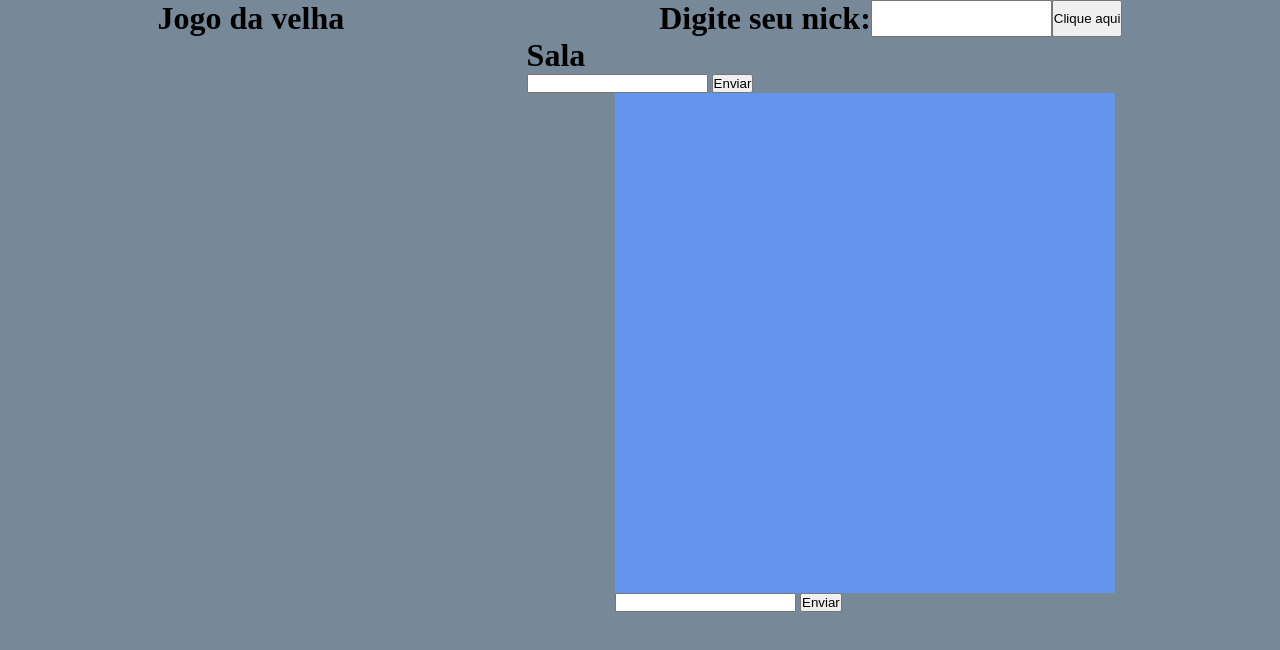
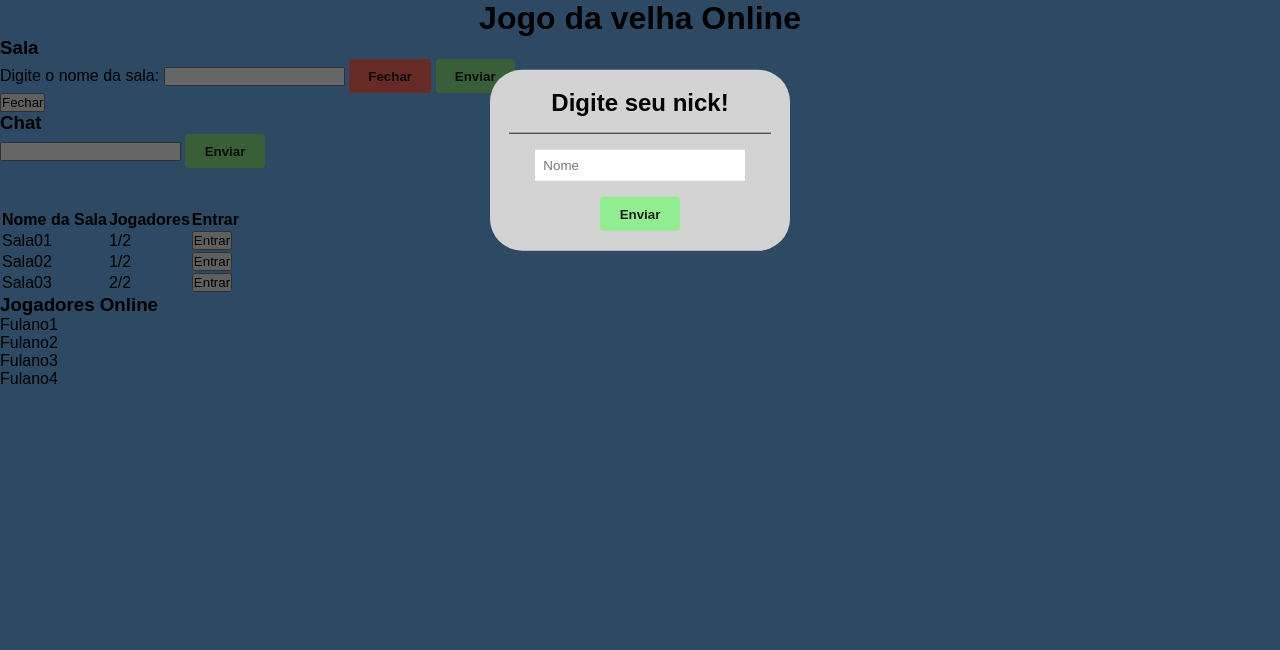
Before and after one commit to Filipelaw45/teste-velha-online, a website: page public/index.html in a window 1280 px wide. Drawn offline with nearby package versions, Linux system fonts and the light colour scheme; no server answers.

Commit message:
seguindo refatoração em uma branch separada

```diff
--- a/public/css/style.css
+++ b/public/css/style.css
@@ -1,52 +1,86 @@
 *{
+    font-family: Arial, Helvetica, sans-serif;
     margin: 0;
     padding: 0;
     box-sizing: border-box;
 }
+
 body{
-    background-color: lightslategrey;
+    background-color: rgb(116, 182, 248);
 }
 
-header{
-    display: flex;
-    align-items: center;
-    justify-content: space-around;
+h2{
+    width: 100%;
+    padding-bottom: 1rem;
+    margin-bottom: 1rem;
+    border-bottom: 1px solid #1c1c1c;
+    text-align: center;
+}
+
+#fade{
+    position: fixed;
+    top: 0;
+    left: 0;
+    width: 100%;
+    height: 100%;
+    background-color: rgba(0, 0, 0, 0.6);
+    z-index: 5;
+}
+
+.modal{
+    border-radius: 2rem;
+    padding: 1.2rem;
+    background-color: #d3d3d3;
+    position: fixed;
+    width: 300px;
+    max-width: 90%;
+    top: 20%;
+    left: 50%;
+    transform: translate(-50%, -50%);
+    z-index: 10;
+}
+
+.modal form{
+    text-align: center;
+}
+
+.modal
+
+input{
+    border: none;
+    padding: .5rem;
+    margin-bottom: 1rem;
+    width: 80%;
+    max-width: 90%;
+}
+
+input:focus{
+    box-shadow: 0 0 0 0;
+    outline: none;
 }
 
 .flex{
     display: flex;
+    flex-direction: column;
+    align-items: center;
+    justify-content: center;
+    justify-items: center;
 }
 
-.main-container{
-    display: flex;
-    align-items: center;
-    justify-content: center;
-    flex-direction: column;
+.center{
+    text-align: center;
 }
 
-.btn-jogo{
-    padding: 10px;
-    font-size: 3rem;
+.btn{
+    padding: .6rem 1.2rem;
+    background-color: #90ee90;
+    border: none;
+    cursor: pointer;
+    font-weight: bold;
+    color: #1c1c1c;
+    border-radius: .25rem;
 }
 
-#velha{
-    display: grid;
-    grid-template-columns: 150px 150px 150px;
-    grid-template-rows: 150px 150px 150px;
+.close{
+    background-color: #ff6961;
 }
-
-.chat-jogo-container{
-    display: flex;
-    align-items: center;
-}
-
-#chat-container{
-    background-color: cornflowerblue;
-    height: 500px;
-    width: 500px;
-}
-
-li{
-    list-style: none;
-    font-size: 2rem;
-}
--- a/public/index.html
+++ b/public/index.html
@@ -4,41 +4,101 @@
     <meta charset="UTF-8">
     <meta http-equiv="X-UA-Compatible" content="IE=edge">
     <meta name="viewport" content="width=device-width, initial-scale=1.0">
+    <link rel="shortcut icon" href="img/velha.ico" type="image/x-icon">
     <link rel="stylesheet" href="css/style.css">
-    <script src="/socket.io/socket.io.js" type="module"></script>
-    <title>Teste</title>
+    <script src="/socket.io/socket.io.js"></script>
+    <title>Jogo da Velha Online</title>
 </head>
 <body>
 
-    <header id="header">
-        <h1>Jogo da velha</h1>
-        <div class="flex">
-            <h1>Digite seu nick:</h1>
-            <input type="text" name="nickname" id="nick" autocomplete="off">
-            <button id="btn-nick">Clique aqui</button>
-        </div>
+    <header class="center">
+        <h1>Jogo da velha Online</h1>
     </header>
 
-    <main class="main-container">
+    <div id="fade"></div>
 
-        <div id="convite-container">
-            <h1 id="title">Sala</h1>
-            <input name="convite" type="text" id="sala" autocomplete="off">
-            <button id="btn-sala">Enviar</button>
+    <div class="modal modal-nick">
+        <h2>Digite seu nick!</h2>
+        <form>
+            <input type="text" id="name" autocomplete="off" placeholder="Nome">
+            <button type="submit" id="btn-name" class="btn">Enviar</button>
+        </form>
+    </div>
+
+    <div id="modal-room" class="odal modal-room">
+        <h3>Sala</h3>
+        <form>
+            <label for="room-input">Digite o nome da sala:</label>
+            <input type="text" id="room-input" autocomplete="off">
+            <button type="button" id="btn-close" class="btn close">Fechar</button>
+            <button type="submit" id="btn-room" class="btn">Enviar</button>
+        </form>
+    </div>
+
+    <div id="modal-game" class="odal modal-game">
+        <button>Fechar</button>
+        <div id="velha-container"></div>
+        <div id="chat-container">
+            <h3>Chat</h3>
+            <div id="messages-container"></div>
+            <form>
+                <input type="text" id="message" autocomplete="off">
+                <button type="submit" id="btn-chat" class="btn">Enviar</button>
+            </form>
         </div>
+    </div>
 
-        <div class="chat-jogo-container">
-            <div id="velha"></div><div>
+    <main class="container">
 
-                <div id="chat-container" class="chat-container"></div>
-                <input type="text" id="chat-input" autocomplete="off">
-                <button type="submit" id="enviar">Enviar</button>
+        <div id="rooms">
+
+            <div class="center">
+                <h3>Salas ativas</h3>
+                <button id="btn-create-room">Criar Sala</button>
             </div>
+
+            <table class="table">
+                <thead>
+                    <tr>
+                        <th>Nome da Sala</th>
+                        <th>Jogadores</th>
+                        <th>Entrar</th>
+                    </tr>
+                </thead>
+                <tbody id="games">
+                    <tr>
+                        <td>Sala01</td>
+                        <td>1/2</td>
+                        <td><button data-target="btn-entrar">Entrar</button></td>
+                    </tr>
+                    <tr>
+                        <td>Sala02</td>
+                        <td>1/2</td>
+                        <td><button data-target="btn-entrar">Entrar</button></td>
+                    </tr>
+                    <tr>
+                        <td>Sala03</td>
+                        <td>2/2</td>
+                        <td><button data-target="btn-entrar">Entrar</button></td>
+                    </tr>
+                </tbody>
+            </table>
+
         </div>
 
     </main>
 
-    <script src="js/main.js" type="module"></script>
-    <script src="js/velha.js" type="module"></script>
+    <aside>
+        <h3>Jogadores Online</h3>
+        <ul>
+            <li>Fulano1</li>
+            <li>Fulano2</li>
+            <li>Fulano3</li>
+            <li>Fulano4</li>
+        </ul>
+    </aside>
+
+    <script src="js/modal.js"></script>
+    <script src="js/velha.js"></script>
 </body>
 </html>
```
Also changed, not shown: public/img/velha.ico (added).
